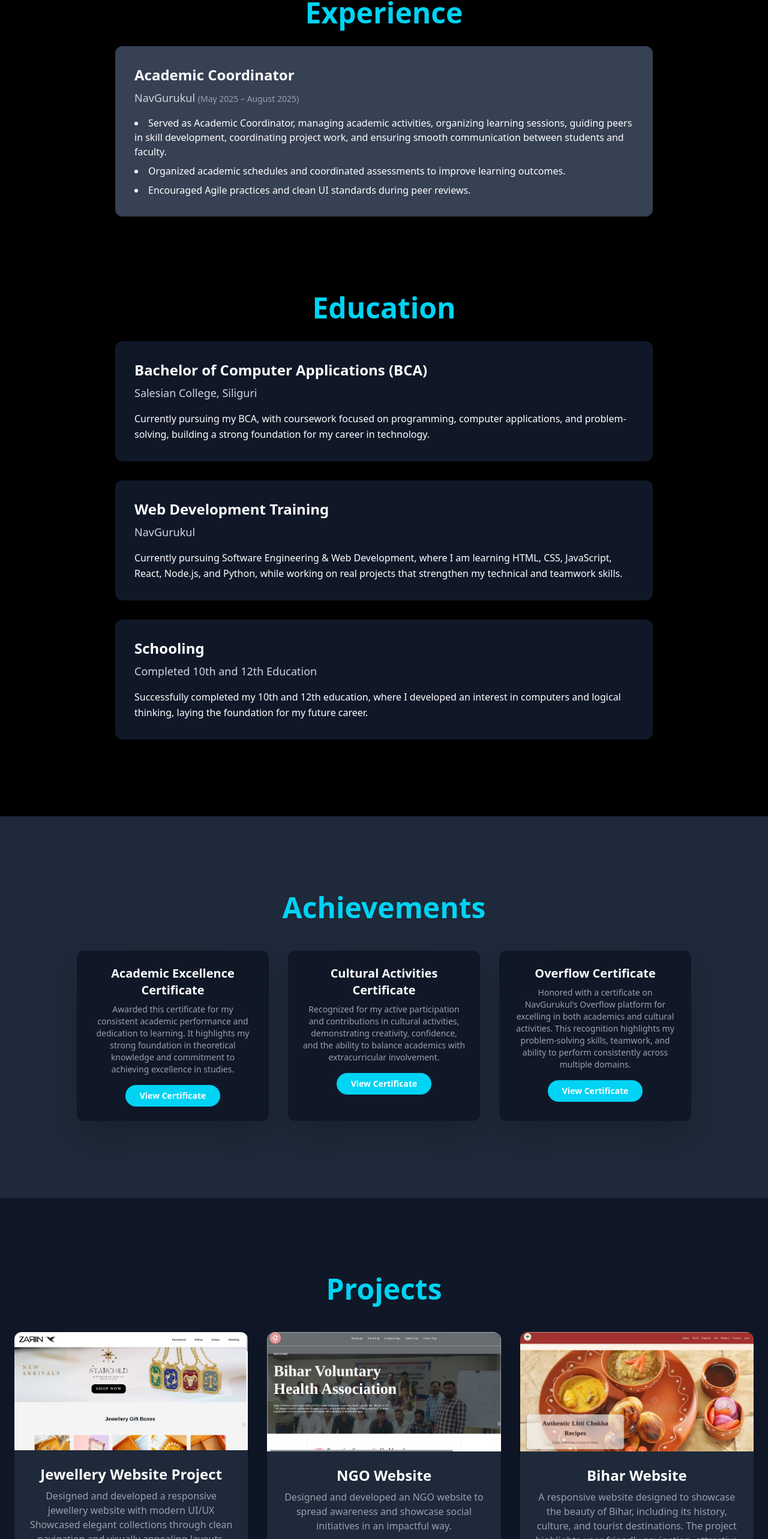
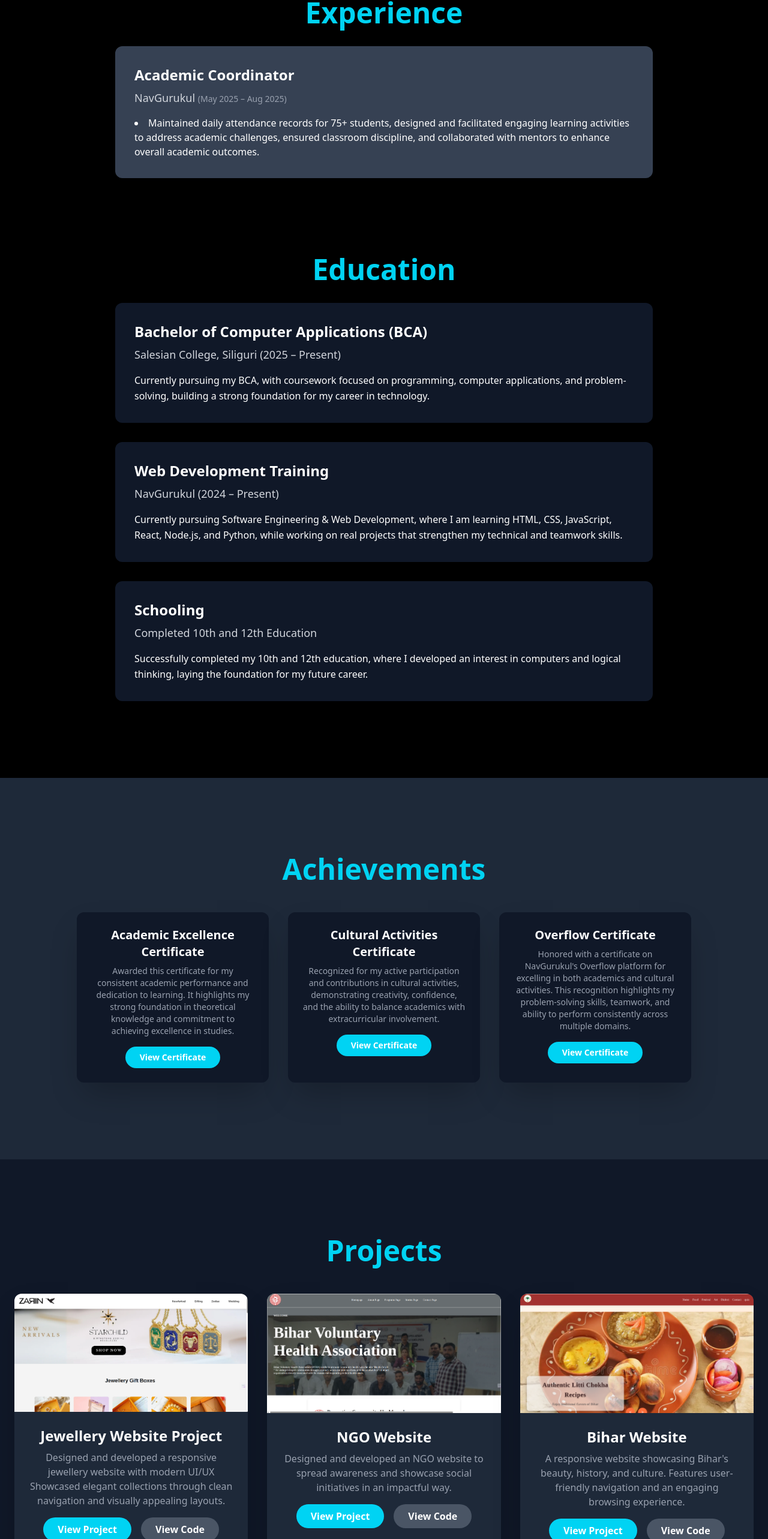
Before and after one commit to soni-24/Portfolio, a React (Vite) app: page / in a window 1280 px wide. Shown: the part 1455-4021 px from the top of the page at 60% size. Built offline with nearby package versions, Linux system fonts and the light colour scheme.

Commit message:
update Education.jsx Expreience.jsx ProjectSection.jsx

```diff
--- a/src/components/Education.jsx
+++ b/src/components/Education.jsx
@@ -8,14 +8,14 @@
         <div className="max-w-4xl mx-auto space-y-8 text-left">
           <div className="bg-gray-900 p-8 rounded-xl shadow-2xl transform transition-transform duration-300 hover:scale-[1.02]">
             <h3 className="text-2xl font-semibold mb-2">Bachelor of Computer Applications (BCA)</h3>
-            <p className="text-lg text-gray-300">Salesian College, Siliguri</p>
+            <p className="text-lg text-gray-300">Salesian College, Siliguri (2025 – Present)</p>
             <p className="text-md mt-4 leading-relaxed">
               Currently pursuing my BCA, with coursework focused on programming, computer applications, and problem-solving, building a strong foundation for my career in technology.
             </p>
           </div>
           <div className="bg-gray-900 p-8 rounded-xl shadow-2xl transform transition-transform duration-300 hover:scale-[1.02]">
-            <h3 className="text-2xl font-semibold mb-2">Web Development Training</h3>
-            <p className="text-lg text-gray-300">NavGurukul</p>
+            <h3 className="text-2xl font-semibold mb-2">Web Development Training </h3>
+            <p className="text-lg text-gray-300">NavGurukul (2024 – Present)</p>
             <p className="text-md mt-4 leading-relaxed">
               Currently pursuing Software Engineering & Web Development, where I am learning HTML, CSS, JavaScript, React, Node.js, and Python, while working on real projects that strengthen my technical and teamwork skills.
             </p>
--- a/src/components/ExprerienceSection.jsx
+++ b/src/components/ExprerienceSection.jsx
@@ -5,11 +5,9 @@
       {
         role: "Academic Coordinator",
         company: "NavGurukul",
-        period: "May 2025 – August 2025",
+        period: "May 2025 – Aug 2025",
         description: [
-          "Served as Academic Coordinator, managing academic activities, organizing learning sessions, guiding peers in skill development, coordinating project work, and ensuring smooth communication between students and faculty.",
-          "Organized academic schedules and coordinated assessments to improve learning outcomes.",
-          "Encouraged Agile practices and clean UI standards during peer reviews."
+          "Maintained daily attendance records for 75+ students, designed and facilitated engaging learning activities to address academic challenges, ensured classroom discipline, and collaborated with mentors to enhance overall academic outcomes."
         ],
       },
     ];
--- a/src/components/ProjectSection.jsx
+++ b/src/components/ProjectSection.jsx
@@ -1,7 +1,7 @@
 import React from "react";
 import Section from "./Section";
 
-// Images ko import karo
+// Images import
 import JewelleryImg from "../assets/Screenshot in jewellery website.png";
 import NgoImg from "../assets/Screenshot of NGO website.png";
 import BiharImg from "../assets/bihar.png";
@@ -14,6 +14,7 @@
         "Designed and developed a responsive jewellery website with modern UI/UX Showcased elegant collections through clean navigation and visually appealing layouts.",
       link: "https://splendorous-syrniki-0b1b8b.netlify.app/",
       image: JewelleryImg,
+      github: "https://github.com/soni-24/Beauty-parla-website"
     },
     {
       title: "NGO Website",
@@ -21,13 +22,15 @@
         "Designed and developed an NGO website to spread awareness and showcase social initiatives in an impactful way.",
       link: "https://ephemeral-crumble-071498.netlify.app/",
       image: NgoImg,
+      github: "https://github.com/soni-24/NGO_WEBSITE"
     },
     {
       title: "Bihar Website",
-      description:
-        "A responsive website designed to showcase the beauty of Bihar, including its history, culture, and tourist destinations. The project highlights user-friendly navigation, attractive layouts, and an organized structure to give visitors a smooth browsing experience.",
+      description: `A responsive website showcasing Bihar's beauty, history, and culture.
+Features user-friendly navigation and an engaging browsing experience.`,
       link: "https://genuine-cascaron-3fd22c.netlify.app/",
       image: BiharImg,
+      github: "https://github.com/soni-24/Bihar2.0"
     },
   ];
 
@@ -51,6 +54,7 @@
               <div className="p-6 text-center">
                 <h3 className="text-2xl font-bold mb-2">{project.title}</h3>
                 <p className="text-gray-400 mb-4">{project.description}</p>
+                <div className="flex justify-center space-x-4">
                   <a
                     href={project.link}
                     target="_blank"
@@ -59,6 +63,15 @@
                   >
                     View Project
                   </a>
+                  <a
+                    href={project.github}
+                    target="_blank"
+                    rel="noopener noreferrer"
+                    className="inline-block bg-gray-600 hover:bg-gray-700 transition-colors text-white py-2 px-6 rounded-full font-semibold"
+                  >
+                    View Code
+                  </a>
+                </div>
               </div>
             </div>
           ))}
```
Lines whose indentation alone changed are shown as unchanged.
